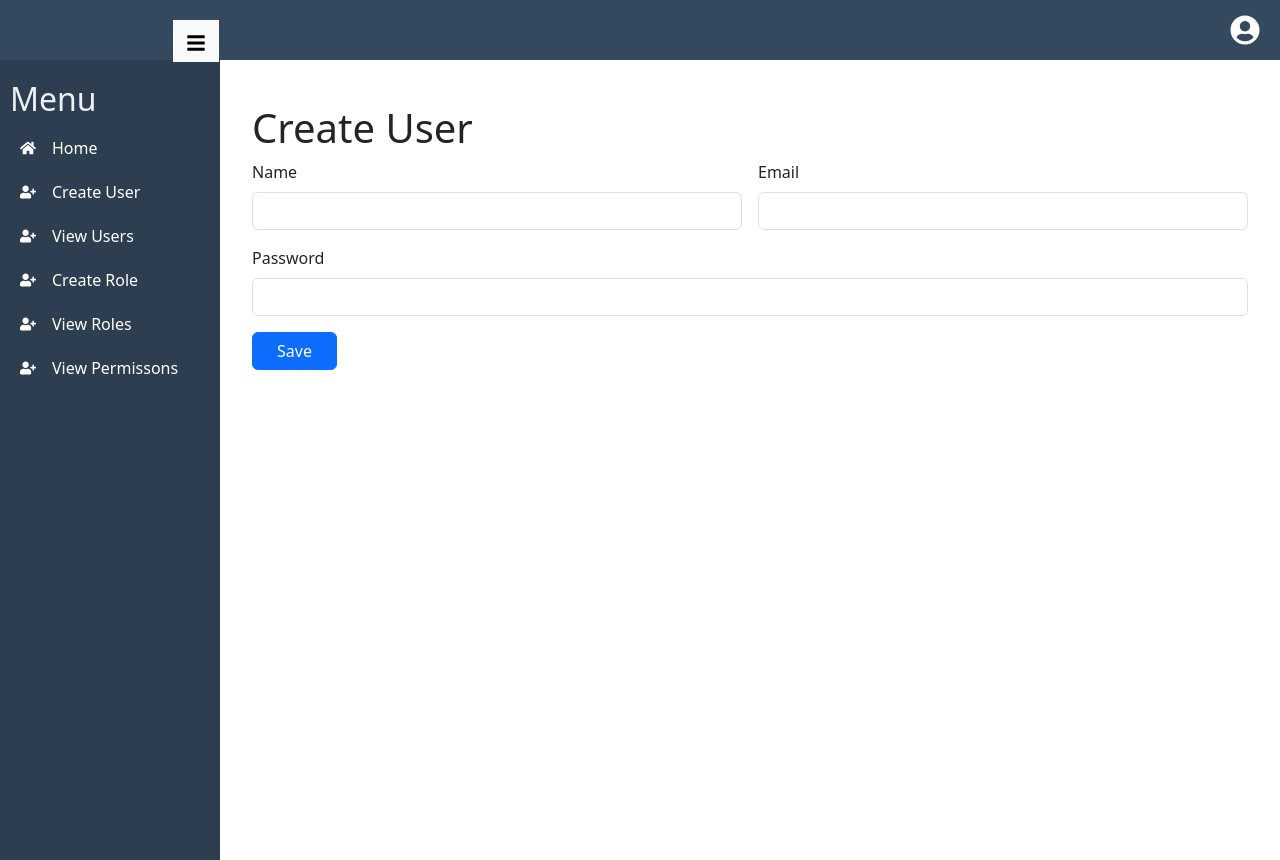
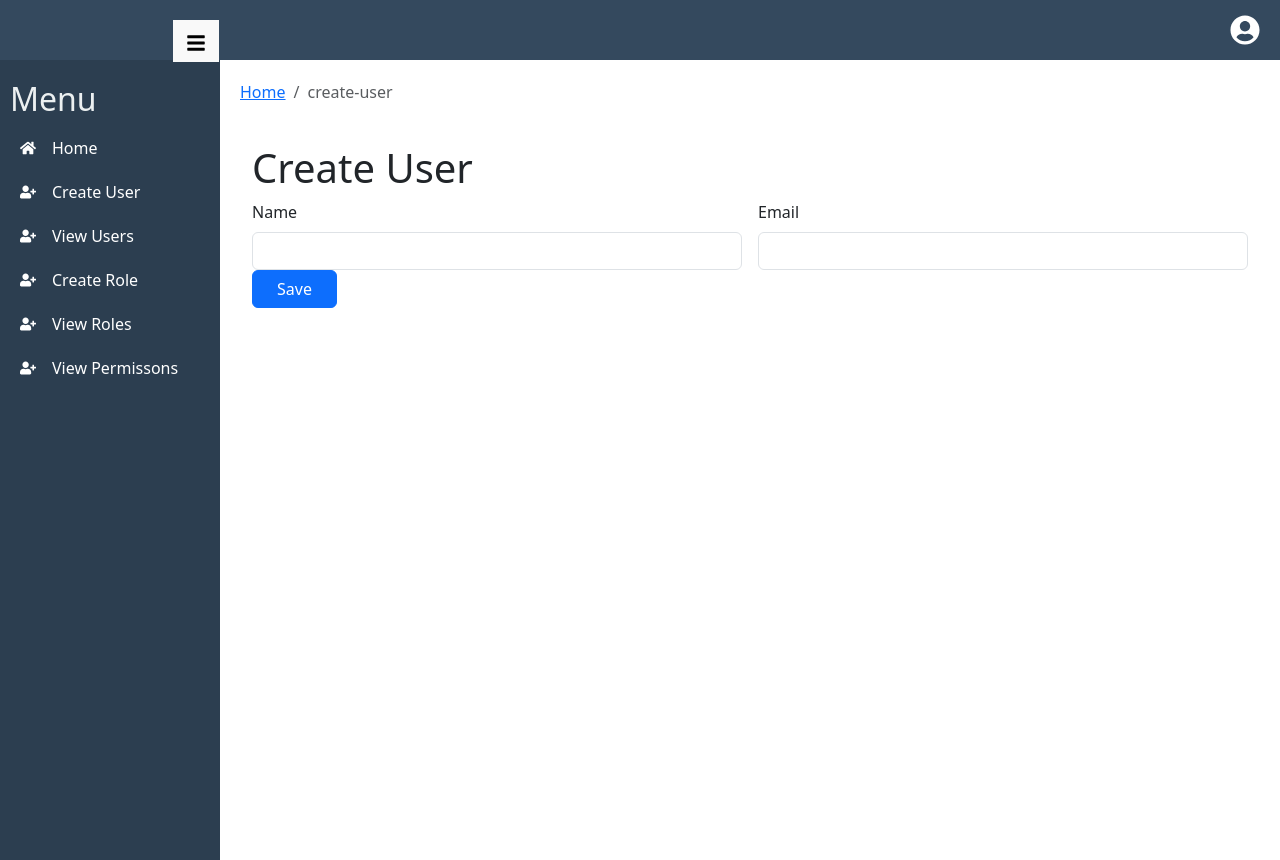
Before and after one commit to SulakshanaGeeth/Admin-Dashboard-Frontend, a React (Vite) app: page /create-user in a window 1280 px wide. Built offline with nearby package versions, Linux system fonts and the light colour scheme; no server answers; sample sign-in values are in the browser's storage.

Commit message:
add Breadcrumbs

```diff
--- /dev/null
+++ b/src/components/Breadcrumbs.jsx
@@ -0,0 +1,33 @@
+import { Link, useLocation } from "react-router-dom";
+import { Breadcrumb } from "react-bootstrap";
+
+const Breadcrumbs = () => {
+    const location = useLocation();
+    const pathnames = location.pathname.split("/").filter(x => x);
+
+    return (
+        <Breadcrumb>
+            <Breadcrumb.Item linkAs={Link} linkProps={{ to: "/" }}>
+                Home
+            </Breadcrumb.Item>
+
+            {pathnames.map((value, index) => {
+                const to = "/" + pathnames.slice(0, index + 1).join("/");
+                const isLast = index === pathnames.length - 1;
+
+                return (
+                    <Breadcrumb.Item
+                        key={to}
+                        linkAs={Link}
+                        linkProps={{ to }}
+                        active={isLast}
+                    >
+                        {value}
+                    </Breadcrumb.Item>
+                );
+            })}
+        </Breadcrumb>
+    );
+};
+
+export default Breadcrumbs;
--- a/src/layouts/AppLayout.jsx
+++ b/src/layouts/AppLayout.jsx
@@ -1,6 +1,7 @@
 import { Outlet, useNavigate } from 'react-router-dom';
 import Topbar from '../components/Topbar';
 import Sidebar from '../components/Sidebar';
+import Breadcrumbs from '../components/Breadcrumbs';
 
 const AppLayout = () => {
     const navigate = useNavigate();
@@ -17,8 +18,10 @@ const AppLayout = () => {
 
             {/* shared body */}
             <div style={{ display: 'flex', height: 'calc(100vh - 60px)' }}>
-                <Sidebar />                           {/* no prop drilling needed */}
+                <Sidebar />
+                {/* no prop drilling needed */}
                 <main style={{ flex: 1, padding: 20, overflowY: 'auto' }}>
+                    <Breadcrumbs />
                     <Outlet />                          {/* child pages appear here */}
                 </main>
             </div>
--- a/src/pages/CreateUser.jsx
+++ b/src/pages/CreateUser.jsx
@@ -12,19 +12,6 @@ const CreateUser = () => {
         email: '',
         password: '',
     });
-
-    const handleChange = e =>
-        setFormData({ ...formData, [e.target.name]: e.target.value });
-
-    // const handleSubmit = async e => {
-    //     e.preventDefault();
-    //     try {
-    //         await createUser(formData);
-    //         toast.success('User created!');
-    //     } catch (err) {
-    //         toast.error(err.message);
-    //     }
-    // };
 
     return (
         <Container className="py-4">
@@ -47,26 +34,13 @@ const CreateUser = () => {
                                 <Form.Label>Email</Form.Label>
                                 <Form.Control
                                     type="email"
-                                    name="email"
-                                    value={formData.email}
-                                    onChange={handleChange}
+                                    {...register("email", { required: "Email is required" })}
+                                    isInvalid={!!errors.email}
                                     required
                                 />
                             </Form.Group>
                         </Col>
                     </Row>
-
-                    {/* Password stays full‑width underneath */}
-                    <Form.Group controlId="password" className="my-3">
-                        <Form.Label>Password</Form.Label>
-                        <Form.Control
-                            type="password"
-                            name="password"
-                            value={formData.password}
-                            onChange={handleChange}
-                            required
-                        />
-                    </Form.Group>
 
                     <SubmitButton />
                 </Form>
```
